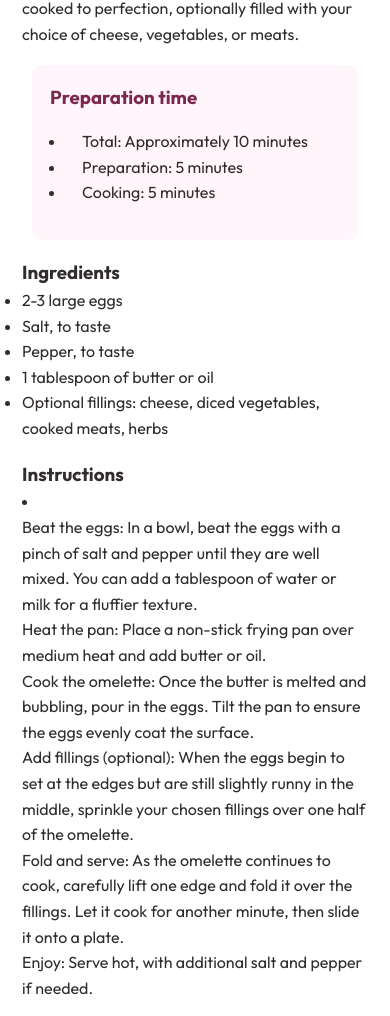
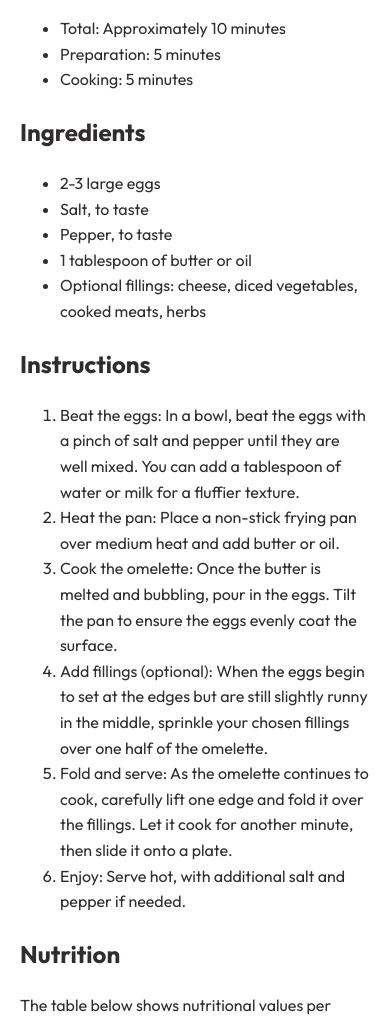
Before and after one commit to abu-bilaall/simple-omelette-recipe, a plain HTML site: page index.html in a window 390 px wide. Shown: the part 427-1443 px from the top of the page. Drawn offline with Linux system fonts and the light colour scheme.

```diff
--- a/index.html
+++ b/index.html
@@ -15,12 +15,13 @@
   </header>
 
   <article class="contentainer">
-    <h1>Simple Omelette Recipe</h1>
-
-    <p>
-      An easy and quick dish, perfect for any meal. This classic omelette combines beaten eggs cooked
-      to perfection, optionally filled with your choice of cheese, vegetables, or meats.
-    </p>
+    <section>
+      <h1>Simple Omelette Recipe</h1>
+      <p>
+        An easy and quick dish, perfect for any meal. This classic omelette combines beaten eggs cooked
+        to perfection, optionally filled with your choice of cheese, vegetables, or meats.
+      </p>
+    </section>
 
     <section class="preparation-section">
       <div class="preparation">
@@ -34,8 +35,8 @@
     </section>
 
     <section class="ingredients-section">
+      <h2>Ingredients</h2>
       <div class="ingredients">
-        <h3>Ingredients</h3>
         <ul>
           <li>2-3 large eggs</li>
           <li>Salt, to taste</li>
@@ -46,25 +47,30 @@
       </div>
     </section>
 
-    <section class="instructions">
-      <h3>Instructions</h3>
-      <li>
-        <ol>Beat the eggs: In a bowl, beat the eggs with a pinch of salt and pepper until they are well mixed.
-          You can add a tablespoon of water or milk for a fluffier texture.</ol>
-        <ol>Heat the pan: Place a non-stick frying pan over medium heat and add butter or oil.</ol>
-        <ol>Cook the omelette: Once the butter is melted and bubbling, pour in the eggs. Tilt the pan to ensure
-          the eggs evenly coat the surface.</ol>
-        <ol>Add fillings (optional): When the eggs begin to set at the edges but are still slightly runny in the
-          middle, sprinkle your chosen fillings over one half of the omelette.</ol>
-        <ol>Fold and serve: As the omelette continues to cook, carefully lift one edge and fold it over the
-          fillings. Let it cook for another minute, then slide it onto a plate.</ol>
-        <ol>Enjoy: Serve hot, with additional salt and pepper if needed.</ol>
-      </li>
+    <section class="instructions-section">
+      <h2>Instructions</h2>
+
+      <div class="instructions">
+        <ol>
+          <li>Beat the eggs: In a bowl, beat the eggs with a pinch of salt and pepper until they are well mixed.
+            You can add a tablespoon of water or milk for a fluffier texture.</li>
+          <li>Heat the pan: Place a non-stick frying pan over medium heat and add butter or oil.</li>
+          <li>Cook the omelette: Once the butter is melted and bubbling, pour in the eggs. Tilt the pan to ensure
+            the eggs evenly coat the surface.</li>
+          <li>Add fillings (optional): When the eggs begin to set at the edges but are still slightly runny in the
+            middle, sprinkle your chosen fillings over one half of the omelette.</li>
+          <li>Fold and serve: As the omelette continues to cook, carefully lift one edge and fold it over the
+            fillings. Let it cook for another minute, then slide it onto a plate.</li>
+          <li>Enjoy: Serve hot, with additional salt and pepper if needed.</li>
+        </ol>
+      </div>
     </section>
 
-    <section class="nutrition">
-      <h3>Nutrition</h3>
+    <section class="nutrition-section">
+      <h2>Nutrition</h2>
+
       <p>The table below shows nutritional values per serving without the additional fillings.</p>
+
       <table>
         <tr>
           <td>Calories</td>
--- a/styles.css
+++ b/styles.css
@@ -9,12 +9,12 @@
 }
 
 * {
-    margin: 0;
-    padding: 0;
     box-sizing: border-box;
 }
 
 body {
+    margin: 0;
+    padding: 0;
     font-family: 'outfit', sans-serif;
     font-size: 16px;
     line-height: 1.6;
@@ -31,42 +31,9 @@
 .contentainer {
     max-width: 480px;
     margin: 0 auto;
-    padding: 22px;
+    padding: 20px;
     background: white;
     overflow: hidden;
-}
-
-.contentainer > * {
-    margin: 18px 0px;
-}
-
-.contentainer > h1 {
-    font-family: 'young-serif';
-    font-size: 40px;
-}
-
-.preparation-section {
-    display: flex;
-    justify-content: center;
-}
-
-.preparation {
-    background-color: hsl(330, 100%, 98%);
-    border-radius: 10px;
-    padding: 18px;
-}
-
-.preparation > h3 {
-    color: hsl(332, 51%, 32%);
-}
-
-.preparation > ul {
-    /* list-style: none; */
-    padding: 16px;
-}
-
-.preparation > ul > li {
-    padding: 0px 16px;
 }
 
 .attribution {
```
